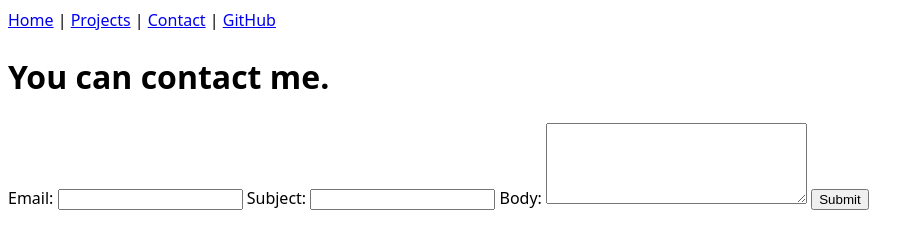
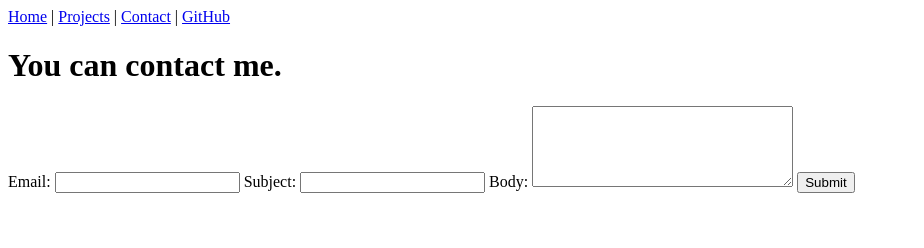
Before and after one commit to avimehta30/portfolio, a plain HTML site: page contact/index.html in a window 1280 px wide. Shown: the whole page, without its empty margins (0-924 px from the left). Drawn offline with Linux system fonts and the light colour scheme.

Commit message:
Update index.html

```diff
--- a/contact/index.html
+++ b/contact/index.html
@@ -4,7 +4,6 @@
     <meta charset="UTF-8">
     <meta name="viewport" content="width=device-width, initial-scale=1.0">
     <title>Contact Info</title>
-    <link rel="stylesheet" href="/portfolio/style.css"> <!-- Ensure this is linked correctly -->
 </head>
 <body>
     <nav>
```
